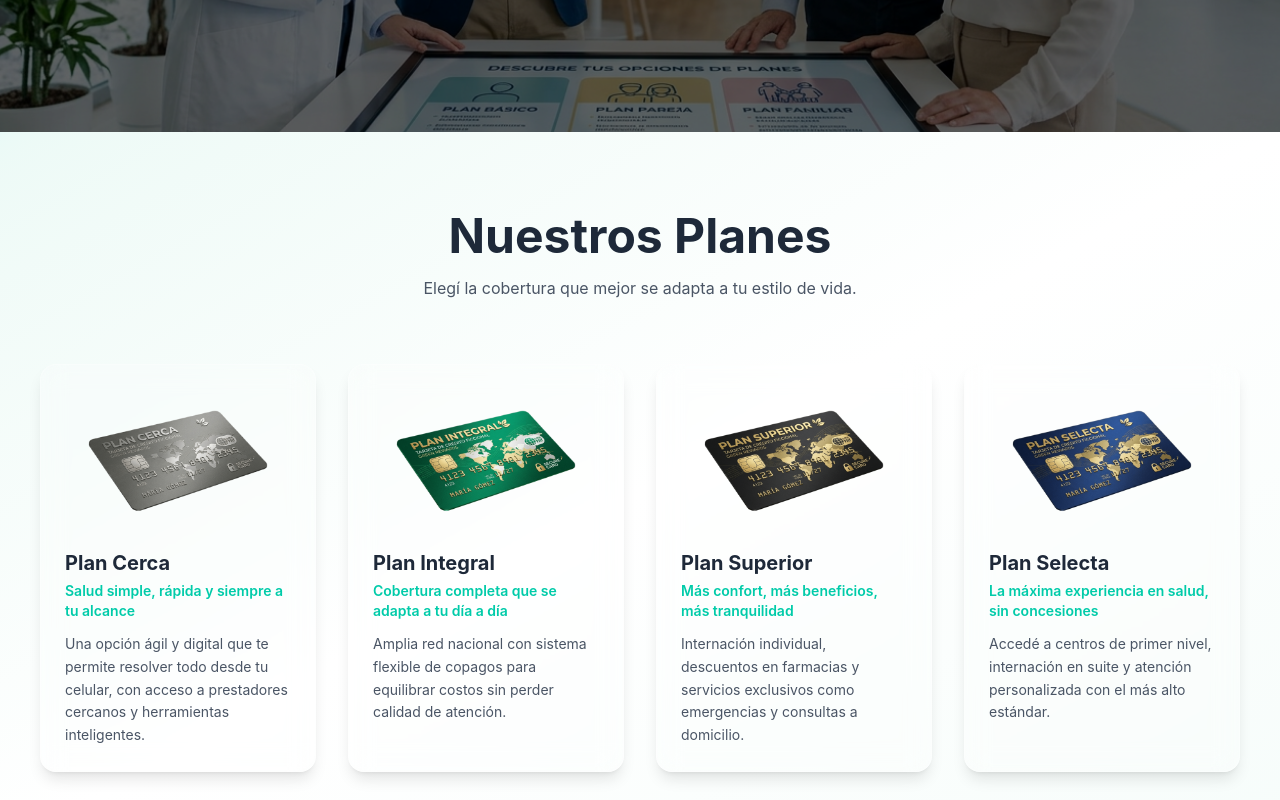
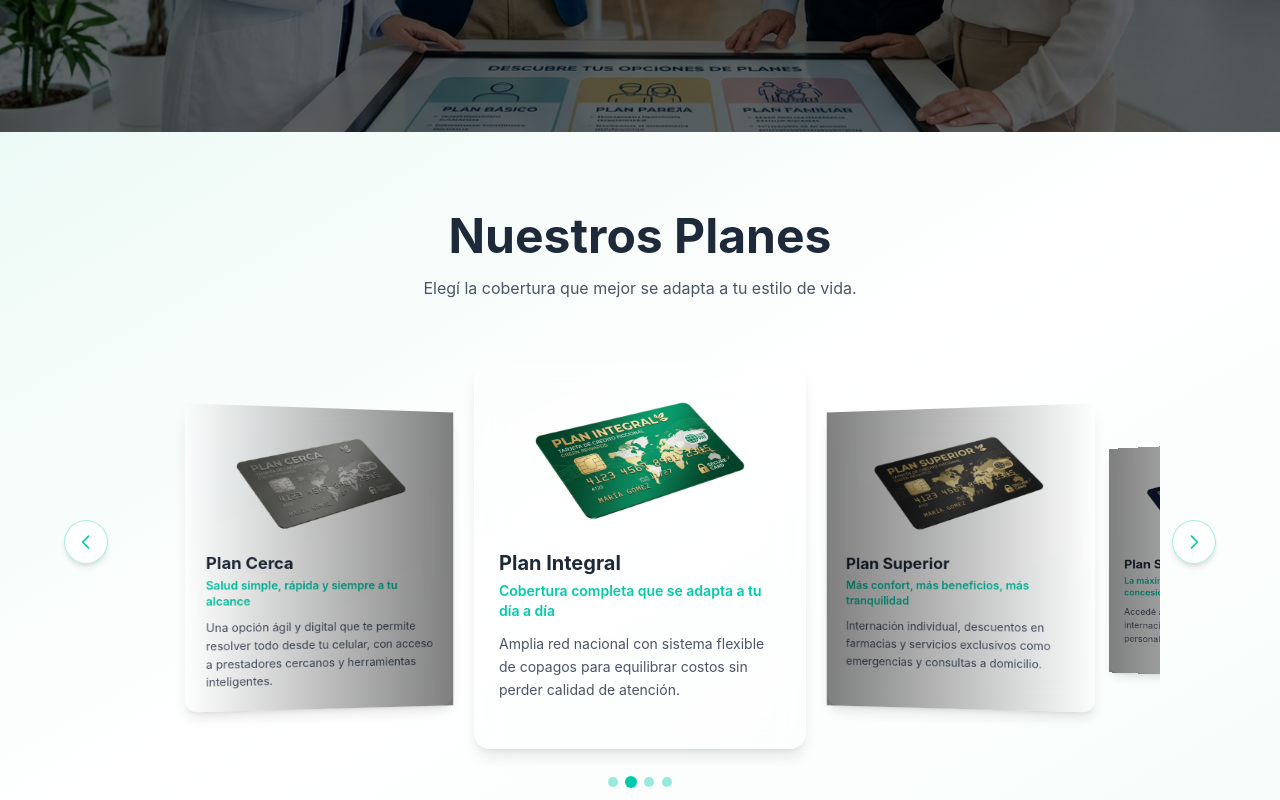
Before and after one commit to diego939/medicina-y-salud-frontend-angular, an Angular app: page /planes in a window 1280 px wide. Shown: the part 620-1420 px from the top of the page. Built offline with nearby package versions, Linux system fonts and the light colour scheme.

Commit message:
fix add swiper in plan cards

```diff
--- a/src/app/shared/components/cards-planes/cards-planes.component.css
+++ b/src/app/shared/components/cards-planes/cards-planes.component.css
@@ -0,0 +1,140 @@
+:host {
+  display: block;
+  max-width: 100%;
+}
+
+/* Espacio para flechas; en XS algo más ajustado para no “comer” el ancho útil */
+.planes-carousel-shell {
+  box-sizing: border-box;
+  padding-left: 2.375rem;
+  padding-right: 2.375rem;
+}
+
+@media (min-width: 640px) {
+  .planes-carousel-shell {
+    padding-left: 3.25rem;
+    padding-right: 3.25rem;
+  }
+}
+
+@media (min-width: 1024px) {
+  .planes-carousel-shell {
+    padding-left: 3.5rem;
+    padding-right: 3.5rem;
+    max-width: min(100%, 72rem);
+    margin-left: auto;
+    margin-right: auto;
+  }
+}
+
+.planes-swiper {
+  box-sizing: border-box;
+  width: 100%;
+  max-width: 100%;
+  /* Contiene el Coverflow en móvil sin provocar scroll horizontal en la página */
+  overflow-x: clip;
+  overflow-y: visible;
+}
+
+/* Móvil: slide más estrecho que el track → se asoman prev/next (estilo carousel moderno) */
+@media (max-width: 639.98px) {
+  .planes-swiper .swiper-slide {
+    width: 78%;
+    max-width: 16.75rem;
+  }
+}
+
+/* ≥ sm: ancho del slide = % del Swiper (sin 100vw) */
+@media (min-width: 640px) {
+  .planes-swiper .swiper-slide {
+    width: min(100%, 18.75rem);
+    max-width: 100%;
+  }
+}
+
+@media (min-width: 640px) and (max-width: 1023px) {
+  .planes-swiper .swiper-slide {
+    width: min(18.75rem, 100%);
+    max-width: 100%;
+  }
+}
+
+@media (min-width: 1024px) {
+  .planes-swiper .swiper-slide {
+    width: auto;
+    max-width: none;
+  }
+}
+
+.plan-card {
+  min-height: 100%;
+  max-width: 100%;
+  overflow-wrap: break-word;
+}
+
+/* Móvil: vecinas inmediatas ligeramente difuminadas (solo prev / next de Swiper) */
+@media (max-width: 639.98px) {
+  .plan-card {
+    transition:
+      filter 0.45s ease,
+      opacity 0.45s ease,
+      transform 0.45s ease,
+      box-shadow 0.45s ease;
+  }
+
+  .planes-swiper .swiper-slide-active .plan-card {
+    filter: none;
+    opacity: 1;
+    transform: scale(1);
+    box-shadow:
+      0 10px 15px -3px rgb(0 0 0 / 0.08),
+      0 4px 6px -4px rgb(0 0 0 / 0.06);
+  }
+
+  .planes-swiper .swiper-slide-prev .plan-card,
+  .planes-swiper .swiper-slide-next .plan-card {
+    filter: blur(2.5px);
+    opacity: 0.68;
+    transform: scale(0.97);
+    pointer-events: none;
+  }
+}
+
+/* Paginación dentro del .swiper */
+:host ::ng-deep .planes-swiper .planes-swiper-pagination {
+  position: relative !important;
+  inset: auto !important;
+  transform: none !important;
+  width: 100% !important;
+  max-width: 100%;
+  box-sizing: border-box;
+  margin-top: 1.25rem;
+  padding: 0.25rem 0.25rem 0;
+  display: flex !important;
+  flex-wrap: wrap;
+  justify-content: center;
+  align-items: center;
+  gap: 0.5rem;
+  row-gap: 0.35rem;
+}
+
+:host ::ng-deep .planes-swiper .planes-swiper-pagination .swiper-pagination-bullet {
+  margin: 0 !important;
+  flex-shrink: 0;
+  width: 0.55rem;
+  height: 0.55rem;
+  background: #00cba9;
+  opacity: 0.4;
+}
+
+@media (min-width: 640px) {
+  :host ::ng-deep .planes-swiper .planes-swiper-pagination .swiper-pagination-bullet {
+    width: 0.625rem;
+    height: 0.625rem;
+  }
+}
+
+:host ::ng-deep .planes-swiper .planes-swiper-pagination .swiper-pagination-bullet-active {
+  opacity: 1;
+  transform: scale(1.2);
+}
--- a/src/app/shared/components/cards-planes/cards-planes.component.html
+++ b/src/app/shared/components/cards-planes/cards-planes.component.html
@@ -1,129 +1,68 @@
-<section class="relative py-20 px-4 sm:px-10 overflow-hidden">
+<section class="relative py-20 px-4 sm:px-10 w-full overflow-x-clip box-border">
 
     <!-- Fondo sutil -->
-    <div class="absolute inset-0 bg-gradient-to-br from-[#00cba9]/10 via-white to-[#00cba9]/5"></div>
+    <div class="absolute inset-0 bg-gradient-to-br from-[#00cba9]/10 via-white to-[#00cba9]/5 pointer-events-none"></div>
 
     <!-- Título -->
-    <div class="text-center mb-16 relative z-10" data-aos="fade-up">
+    <div class="text-center mb-12 sm:mb-16 relative z-10" data-aos="fade-up">
         <h2 class="text-3xl sm:text-5xl font-bold text-gray-800 mb-4">
             Nuestros Planes
         </h2>
-        <p class="text-gray-600 max-w-2xl mx-auto">
+        <p class="text-gray-600 max-w-2xl mx-auto" data-aos="fade-up" data-aos-delay="150">
             Elegí la cobertura que mejor se adapta a tu estilo de vida.
         </p>
     </div>
 
-    <!-- GRID -->
-    <div class="max-w-7xl mx-auto grid gap-8 sm:grid-cols-2 lg:grid-cols-4 relative z-10">
+    <div class="max-w-7xl mx-auto relative z-10 w-full min-w-0" data-aos="fade-up" data-aos-delay="300">
+        <!-- Flechas sobre el carrusel: no roban ancho al track en mobile -->
+        <div class="relative w-full max-w-full mx-auto min-w-0 planes-carousel-shell">
+            <button type="button"
+                    class="planes-swiper-button-prev absolute left-0 top-[42%] z-20 -translate-y-1/2 flex h-9 w-9 sm:h-11 sm:w-11 items-center justify-center rounded-full border border-[#00cba9]/35 bg-white/95 text-[#00cba9] shadow-md backdrop-blur-sm transition hover:bg-[#00cba9] hover:text-white hover:shadow-lg disabled:opacity-30 sm:left-1 lg:left-0"
+                    aria-label="Plan anterior">
+                <svg class="h-4 w-4 sm:h-5 sm:w-5" fill="none" stroke="currentColor" viewBox="0 0 24 24" aria-hidden="true">
+                    <path stroke-linecap="round" stroke-linejoin="round" stroke-width="2" d="M15 19l-7-7 7-7" />
+                </svg>
+            </button>
 
-        <!-- PLAN CERCA -->
-        <div data-aos="fade-up" data-aos-delay="150"
-             class="group backdrop-blur-md bg-white/20 border border-white/30
-             rounded-2xl shadow-lg p-6
-             transition duration-300
-             hover:-translate-y-1 hover:shadow-2xl hover:bg-white/30">
+            <button type="button"
+                    class="planes-swiper-button-next absolute right-0 top-[42%] z-20 -translate-y-1/2 flex h-9 w-9 sm:h-11 sm:w-11 items-center justify-center rounded-full border border-[#00cba9]/35 bg-white/95 text-[#00cba9] shadow-md backdrop-blur-sm transition hover:bg-[#00cba9] hover:text-white hover:shadow-lg disabled:opacity-30 sm:right-1 lg:right-0"
+                    aria-label="Plan siguiente">
+                <svg class="h-4 w-4 sm:h-5 sm:w-5" fill="none" stroke="currentColor" viewBox="0 0 24 24" aria-hidden="true">
+                    <path stroke-linecap="round" stroke-linejoin="round" stroke-width="2" d="M9 5l7 7-7 7" />
+                </svg>
+            </button>
 
-            <img src="assets/planes/plancerca.png"
-                 class="w-full h-36 object-contain mb-4
-                 transition duration-300 group-hover:scale-105"
-                 alt="Plan Cerca">
+            <div #planesSwiper class="swiper planes-swiper w-full max-w-full min-w-0">
+                <div class="swiper-wrapper pb-1">
+                    @for (plan of planes; track plan.title) {
+                        <div class="swiper-slide">
+                            <article
+                                class="plan-card group h-full backdrop-blur-md bg-white/25 border border-white/40 rounded-2xl shadow-lg p-5 sm:p-6 transition duration-300 hover:border-[#00cba9]/40 hover:shadow-2xl hover:bg-white/40">
+                                <img [src]="plan.imageSrc"
+                                     [alt]="plan.imageAlt"
+                                     class="w-full h-32 sm:h-36 object-contain mb-4 transition duration-300 group-hover:scale-105"
+                                     loading="lazy"
+                                     decoding="async">
 
-            <h3 class="text-xl font-bold text-gray-800 mb-1">
-                Plan Cerca
+                                <h3 class="text-lg sm:text-xl font-bold text-gray-800 mb-1">
+                                    {{ plan.title }}
                                 </h3>
 
                                 <p class="text-sm text-[#00cba9] font-semibold mb-3">
-                Salud simple, rápida y siempre a tu alcance
+                                    {{ plan.tagline }}
                                 </p>
 
                                 <p class="text-sm text-gray-600 leading-relaxed">
-                Una opción ágil y digital que te permite resolver todo desde tu celular,
-                con acceso a prestadores cercanos y herramientas inteligentes.
+                                    {{ plan.description }}
                                 </p>
-
+                            </article>
                         </div>
-
-        <!-- PLAN INTEGRAL -->
-        <div data-aos="fade-up" data-aos-delay="300"
-             class="group backdrop-blur-md bg-white/20 border border-white/30
-             rounded-2xl shadow-lg p-6
-             transition duration-300
-             hover:-translate-y-1 hover:shadow-2xl hover:bg-white/30">
-
-            <img src="assets/planes/planintegral.png"
-                 class="w-full h-36 object-contain mb-4
-                 transition duration-300 group-hover:scale-105"
-                 alt="Plan Integral">
-
-            <h3 class="text-xl font-bold text-gray-800 mb-1">
-                Plan Integral
-            </h3>
-
-            <p class="text-sm text-[#00cba9] font-semibold mb-3">
-                Cobertura completa que se adapta a tu día a día
-            </p>
-
-            <p class="text-sm text-gray-600 leading-relaxed">
-                Amplia red nacional con sistema flexible de copagos
-                para equilibrar costos sin perder calidad de atención.
-            </p>
-
+                    }
                 </div>
-
-        <!-- PLAN SUPERIOR -->
-        <div data-aos="fade-up" data-aos-delay="450"
-             class="group backdrop-blur-md bg-white/20 border border-white/30
-             rounded-2xl shadow-lg p-6
-             transition duration-300
-             hover:-translate-y-1 hover:shadow-2xl hover:bg-white/30">
-
-            <img src="assets/planes/plansuperior.png"
-                 class="w-full h-36 object-contain mb-4
-                 transition duration-300 group-hover:scale-105"
-                 alt="Plan Superior">
-
-            <h3 class="text-xl font-bold text-gray-800 mb-1">
-                Plan Superior
-            </h3>
-
-            <p class="text-sm text-[#00cba9] font-semibold mb-3">
-                Más confort, más beneficios, más tranquilidad
-            </p>
-
-            <p class="text-sm text-gray-600 leading-relaxed">
-                Internación individual, descuentos en farmacias y
-                servicios exclusivos como emergencias y consultas a domicilio.
-            </p>
-
+                <!-- Paginación dentro de .swiper: bullets alineados y sin recortes -->
+                <div class="planes-swiper-pagination"></div>
             </div>
-
-        <!-- PLAN SELECTA -->
-        <div data-aos="fade-up" data-aos-delay="600"
-             class="group backdrop-blur-md bg-white/20 border border-white/30
-             rounded-2xl shadow-lg p-6
-             transition duration-300
-             hover:-translate-y-1 hover:shadow-2xl hover:bg-white/30">
-
-            <img src="assets/planes/planselecta.png"
-                 class="w-full h-36 object-contain mb-4
-                 transition duration-300 group-hover:scale-105"
-                 alt="Plan Selecta">
-
-            <h3 class="text-xl font-bold text-gray-800 mb-1">
-                Plan Selecta
-            </h3>
-
-            <p class="text-sm text-[#00cba9] font-semibold mb-3">
-                La máxima experiencia en salud, sin concesiones
-            </p>
-
-            <p class="text-sm text-gray-600 leading-relaxed">
-                Accedé a centros de primer nivel, internación en suite
-                y atención personalizada con el más alto estándar.
-            </p>
-
         </div>
-
     </div>
 
 </section>
--- a/src/app/shared/components/cards-planes/cards-planes.component.ts
+++ b/src/app/shared/components/cards-planes/cards-planes.component.ts
@@ -1,4 +1,23 @@
-import { Component } from '@angular/core';
+import { isPlatformBrowser } from '@angular/common';
+import {
+  AfterViewInit,
+  Component,
+  ElementRef,
+  Inject,
+  OnDestroy,
+  PLATFORM_ID,
+  ViewChild
+} from '@angular/core';
+import Swiper from 'swiper';
+import { EffectCoverflow, Navigation, Pagination } from 'swiper/modules';
+
+export interface PlanCard {
+  title: string;
+  tagline: string;
+  description: string;
+  imageSrc: string;
+  imageAlt: string;
+}
 
 @Component({
   selector: 'app-cards-planes',
@@ -7,6 +26,116 @@ import { Component } from '@angular/core';
   templateUrl: './cards-planes.component.html',
   styleUrl: './cards-planes.component.css'
 })
-export class CardsPlanesComponent {
+export class CardsPlanesComponent implements AfterViewInit, OnDestroy {
+  @ViewChild('planesSwiper') planesSwiperRef!: ElementRef<HTMLElement>;
 
+  constructor(@Inject(PLATFORM_ID) private readonly platformId: object) {}
+
+  readonly planes: PlanCard[] = [
+    {
+      title: 'Plan Cerca',
+      tagline: 'Salud simple, rápida y siempre a tu alcance',
+      description:
+        'Una opción ágil y digital que te permite resolver todo desde tu celular, con acceso a prestadores cercanos y herramientas inteligentes.',
+      imageSrc: 'assets/planes/plancerca.png',
+      imageAlt: 'Plan Cerca'
+    },
+    {
+      title: 'Plan Integral',
+      tagline: 'Cobertura completa que se adapta a tu día a día',
+      description:
+        'Amplia red nacional con sistema flexible de copagos para equilibrar costos sin perder calidad de atención.',
+      imageSrc: 'assets/planes/planintegral.png',
+      imageAlt: 'Plan Integral'
+    },
+    {
+      title: 'Plan Superior',
+      tagline: 'Más confort, más beneficios, más tranquilidad',
+      description:
+        'Internación individual, descuentos en farmacias y servicios exclusivos como emergencias y consultas a domicilio.',
+      imageSrc: 'assets/planes/plansuperior.png',
+      imageAlt: 'Plan Superior'
+    },
+    {
+      title: 'Plan Selecta',
+      tagline: 'La máxima experiencia en salud, sin concesiones',
+      description:
+        'Accedé a centros de primer nivel, internación en suite y atención personalizada con el más alto estándar.',
+      imageSrc: 'assets/planes/planselecta.png',
+      imageAlt: 'Plan Selecta'
+    },
+  ];
+
+  private swiper?: Swiper;
+
+  ngAfterViewInit(): void {
+    if (!isPlatformBrowser(this.platformId)) {
+      return;
+    }
+
+    const el = this.planesSwiperRef?.nativeElement;
+    if (!el) {
+      return;
+    }
+
+    const shell = el.parentElement;
+    const paginationEl = el.querySelector<HTMLElement>('.planes-swiper-pagination');
+    const prevBtn = shell?.querySelector<HTMLElement>('.planes-swiper-button-prev');
+    const nextBtn = shell?.querySelector<HTMLElement>('.planes-swiper-button-next');
+    if (!paginationEl || !prevBtn || !nextBtn) {
+      return;
+    }
+
+    /**
+     * Con 4 slides y `slidesPerView: 3` + Coverflow, `loop` no cumple el mínimo que exige Swiper
+     * y se desactiva. `rewind` une último ↔ primero con transición sin duplicar bullets ni DOM.
+     */
+    this.swiper = new Swiper(el, {
+      modules: [EffectCoverflow, Pagination, Navigation],
+      effect: 'coverflow',
+      grabCursor: true,
+      centeredSlides: true,
+      rewind: true,
+      /** Segunda card (índice 1) centrada al cargar */
+      initialSlide: 1,
+      speed: 550,
+      slidesPerView: 'auto',
+      spaceBetween: 12,
+      watchSlidesProgress: true,
+      /* Móvil (<640): Coverflow más suave para que se vea parte de prev/next (peek) */
+      coverflowEffect: {
+        rotate: 8,
+        stretch: 0,
+        depth: 72,
+        scale: 0.94,
+        modifier: 1,
+        slideShadows: true
+      },
+      pagination: {
+        el: paginationEl,
+        clickable: true,
+        dynamicBullets: false
+      },
+      navigation: {
+        nextEl: nextBtn,
+        prevEl: prevBtn
+      },
+      breakpoints: {
+        640: {
+          spaceBetween: 20,
+          coverflowEffect: { rotate: 14, depth: 128, scale: 0.89 }
+        },
+        1024: {
+          slidesPerView: 3,
+          spaceBetween: 22,
+          coverflowEffect: { rotate: 14, depth: 130, scale: 0.88 }
+        }
+      }
+    });
+  }
+
+  ngOnDestroy(): void {
+    this.swiper?.destroy(true, true);
+    this.swiper = undefined;
+  }
 }
--- a/src/styles.css
+++ b/src/styles.css
@@ -11,6 +11,11 @@
 @source "../node_modules/flowbite";
 
 @import 'aos/dist/aos.css';
+
+@import 'swiper/css';
+@import 'swiper/css/effect-coverflow';
+@import 'swiper/css/pagination';
+@import 'swiper/css/navigation';
 
 @keyframes scroll-left {
   0% {
```
Also changed, not shown: 1 other file (tests, documents, lock files or other folders). Lines whose indentation alone changed are shown as unchanged.
